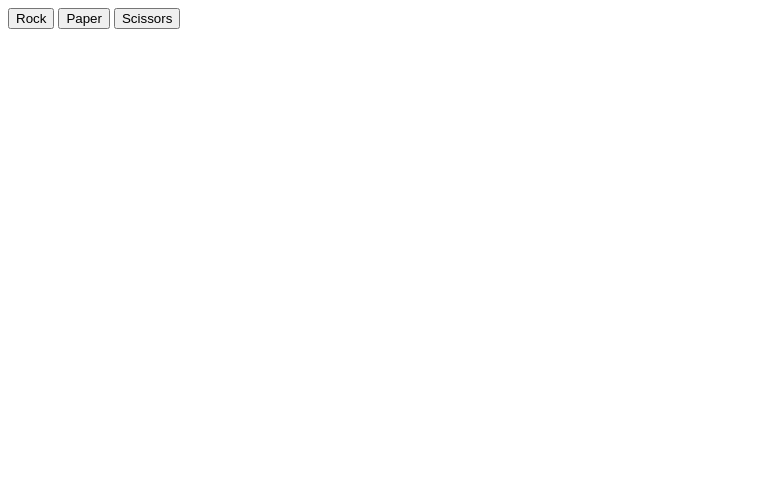
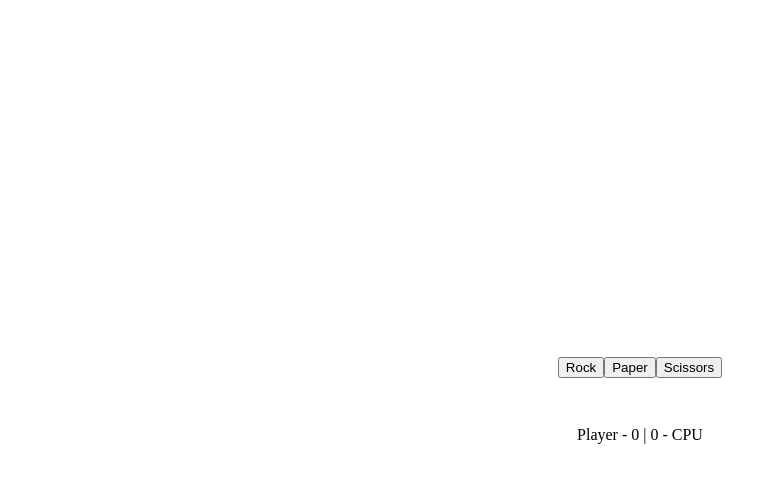
Before and after one commit to jordantgh/rock-paper-scissors, a plain HTML site: page index.html in a window 1280 px wide. Shown: the whole page, without its empty margins (0-777 px from the left). Drawn offline with Linux system fonts and the light colour scheme.

Commit message:
Add basic css

```diff
--- a/game.js
+++ b/game.js
@@ -42,6 +42,15 @@ function playRound(playerChoice, cpuChoice) {
 const winContainer = document.querySelector("#win-msg-container");
 const winDisplay = document.createElement("p");
 winDisplay.id = "winner-display";
+winDisplay.textContent = "";
+winContainer.append(winDisplay);
+
+const winCounter = document.createElement("p");
+winCounter.textContent = "Player - 0  |  0 - CPU";
+winContainer.append(winCounter);
+
+let p = 0;
+let c = 0;
 
 let buttons = document.querySelectorAll("button");
 
@@ -53,6 +62,7 @@ buttons.forEach(b => {
         playerObj.choice = event.currentTarget.id;
         winner = playRound(playerObj.choice, cpuObj.choice).owner;
         winDisplay.textContent = `${winner} wins!`;
-        winContainer.append(winDisplay);
+        if (winner === "player") { p++; } else if (winner === "CPU") { c++; }
+        winCounter.textContent = `Player - ${p}  |  ${c} - CPU`
     })
 })
--- a/index.html
+++ b/index.html
@@ -5,12 +5,17 @@
     <meta http-equiv="X-UA-Compatible" content="IE=edge">
     <meta name="viewport" content="width=device-width, initial-scale=1.0">
     <script src="./game.js" defer></script>
+    <link rel="stylesheet" href="./style.css">
     <title>Rock Paper Scissors</title>
 </head>
 <body>
-    <button id="rock">Rock</button>
-    <button id="paper">Paper</button>
-    <button id="scissors">Scissors</button>
-    <div id="win-msg-container"></div>
+    <div id="game-content">
+        <div id="buttons">
+            <button id="rock">Rock</button>
+            <button id="paper">Paper</button>
+            <button id="scissors">Scissors</button>
+        </div>
+        <div id="win-msg-container"></div>
+    </div>
 </body>
 </html>
--- /dev/null
+++ b/style.css
@@ -0,0 +1,22 @@
+html, body {
+    height: 100%;
+}
+
+#game-content {
+    display: flex;
+    flex-direction: column;
+    align-items: center;
+    justify-content: center;
+    height: 100%;
+}
+
+#buttons {
+    display: flex;
+    justify-content: center;
+}
+
+#win-msg-container {
+    display: flex;
+    flex-direction: column;
+    align-items: center;
+}
```
